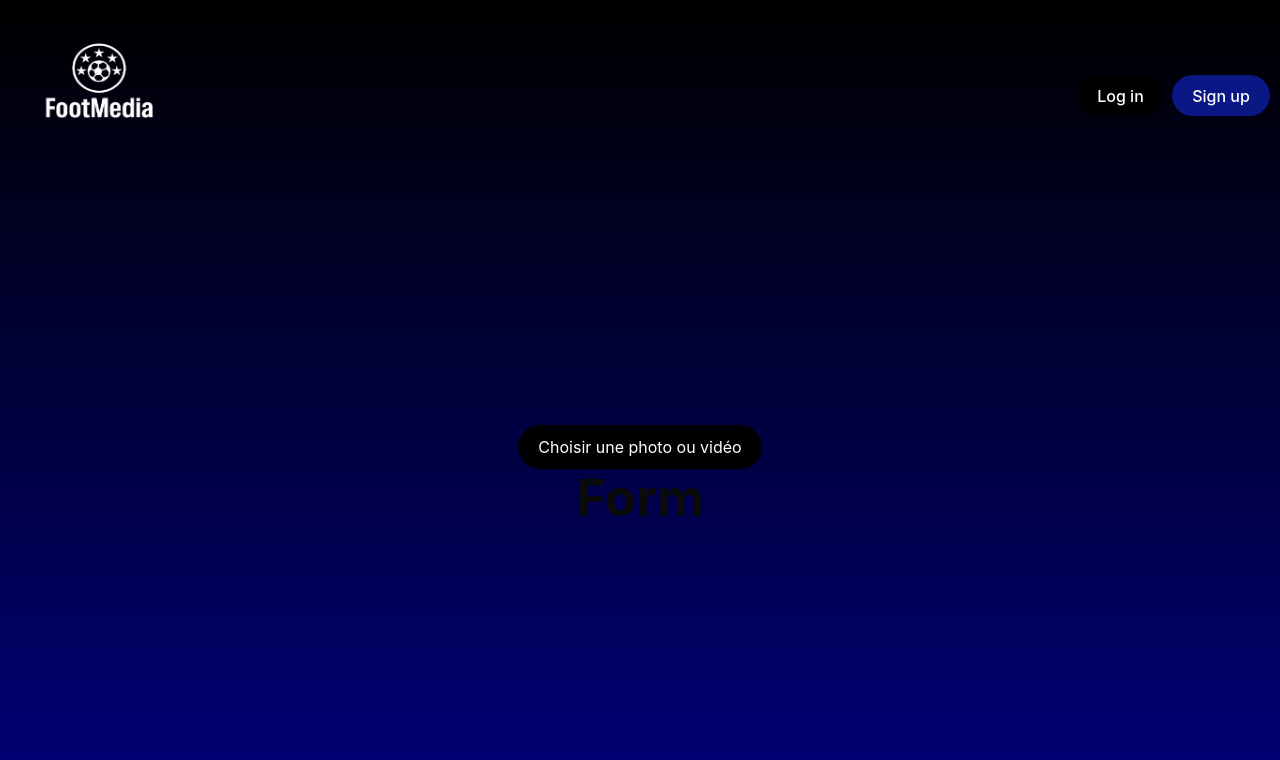
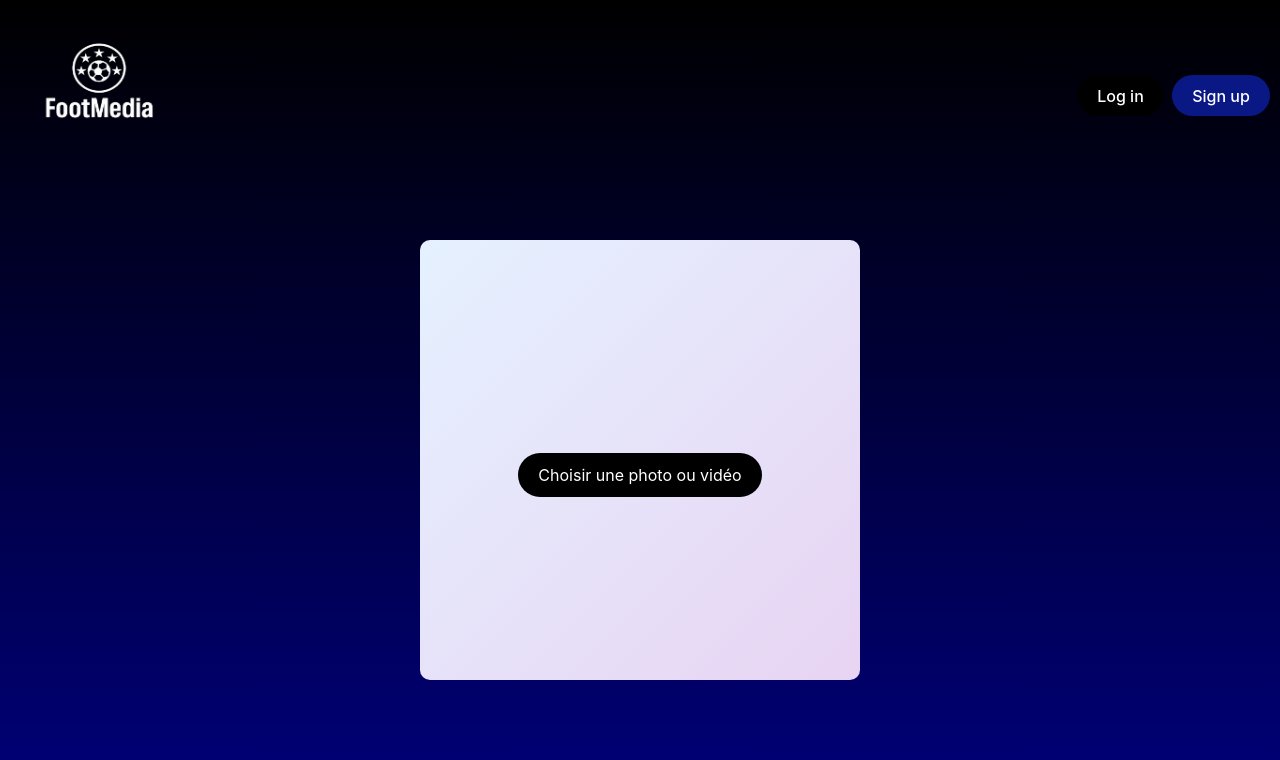
Before and after one commit to umar-sdq/FootMedia, a React (Vite) app in the folder frontend/: page /add in a window 1280 px wide. Shown: the top 760 px of the page. Built offline with nearby package versions, Linux system fonts and the light colour scheme.

Commit message:
Avancement: Post form

```diff
--- a/frontend/src/Components/Feed/Feed.jsx
+++ b/frontend/src/Components/Feed/Feed.jsx
@@ -1,7 +1,6 @@
 import { useState } from "react";
 import { useEffect } from "react";
 import "./Feed.css";
-import UploadImage from "../UploadImage/UploadImage";
 
 const Feed = () => {
   const [loaded, setLoaded] = useState(false);
--- a/frontend/src/Components/Header/Header.jsx
+++ b/frontend/src/Components/Header/Header.jsx
@@ -4,10 +4,14 @@ import logoFoot from "../../assets/FootMedia.png";
 import { NavLink } from "react-router-dom";
 import { FaPlus, FaUser, FaBell } from "react-icons/fa";
 import "./Header.css";
-
+import { useState } from "react";
+import PostForm from "../PostForm/PostForm.jsx";
 const Header = () => {
   const auth = useContext(AuthContext);
-
+  const [afficherPostForm, setAfficherPostForm] = useState(false);
+  const handlePostForm = () => {
+    setAfficherPostForm(true);
+  };
   return (
     <div className={`header ${auth.isLoggedIn ? "connection-faite" : ""}`}>
       <NavLink to="/">
@@ -30,8 +34,8 @@ const Header = () => {
 
         {auth.isLoggedIn && (
           <div className="nav-icons">
-            <NavLink to="/add" title="Créer un post">
-              <FaPlus className="icon" />
+            <NavLink to="/add">
+            <FaPlus className="icon" />
             </NavLink>
             <NavLink to="/profile" title="Profil">
               <FaUser className="icon" />
@@ -41,9 +45,23 @@ const Header = () => {
             </NavLink>
             <button className="btn-logout logout" onClick={auth.logout}>Log out</button>
           </div>
+
         )}
+
       </div>
+      {/* pour afficher le form en forme de modal mais pas bsn encore
+  { afficherPostForm&& (
+        <div className="post-overlay">
+          <PostForm
+            onConfirm={() => setAfficherModal(false)}
+            onCancel={() => setAfficherModal(false)}
+          />
+        </div>
+      )}
+*/}
+
     </div>
+
   );
 };
 
--- a/frontend/src/Components/PostForm/PostForm.css
+++ b/frontend/src/Components/PostForm/PostForm.css
@@ -0,0 +1,118 @@
+.post-container {
+    display: flex;
+    justify-content: center;
+    align-items: flex-start;
+    gap: 30px;
+  }
+
+.post-form {
+    display: flex;
+    flex-direction: column;
+    align-items: center;
+    justify-content: center;
+    width: 400px;
+    height: 400px;
+    border-radius: 10px;
+    overflow: hidden;
+    position: relative;
+    padding: 20px;
+    background: linear-gradient(to bottom right, #e5f1ff, #e8d4f3);
+    text-align: center;
+    animation: fadeSlideIn 0.6s ease forwards;
+  }
+
+  .upload-file {
+    padding: 10px 20px;
+    cursor: pointer;
+    background-color: black;
+    color: white;
+    font-size: 16px;
+    border-radius: 30px;
+    margin-top: 30px;
+  }
+
+  .upload-file input[type="file"] {
+    display: none;
+  }
+
+  .image-prev {
+    display: block;
+    margin-top: 20px;
+    width: 100%;
+    aspect-ratio: 4 / 3;
+    object-fit: cover;
+    border-radius: 10px;
+  }
+
+  /*.post-overlay {
+    position: fixed;
+    top: 0;
+    left: 0;
+    width: 100vw;
+    height: 100vh;
+    background: rgba(0, 0, 0, 0.6);
+    display: flex;
+    justify-content: center;
+    align-items: center;
+    z-index: 2;
+  }*/
+
+  @keyframes fadeSlideIn {
+    from {
+      opacity: 0;
+      transform: translateY(30px);
+    }
+    to {
+      opacity: 1;
+      transform: translateY(0);
+    }
+  }
+  .action-buttons {
+    display: flex;
+    justify-content: center;
+    gap: 15px;
+    margin-bottom: 10px;
+  }
+
+  .btn-next,
+  .btn-cancel {
+    padding: 10px 20px;
+    font-size: 14px;
+    border-radius: 20px;
+    border: none;
+    cursor: pointer;
+    transition: all 0.2s ease-in-out;
+  }
+
+  .btn-next {
+    background-color: black;
+    color: white;
+  }
+
+  .btn-next:hover {
+    background-color: #222;
+  }
+
+  .btn-cancel {
+    background-color: transparent;
+    color: #000000;
+    border: 1px solid #2a0664;
+  }
+
+  .btn-cancel:hover {
+    background-color: #0a0331;
+    color: white;
+  }
+
+  .info-post {
+    display: flex;
+    gap: 0;
+    font-family:'Trebuchet MS', 'Lucida Sans Unicode', 'Lucida Grande', 'Lucida Sans', Arial, sans-serif;
+    width: 80%;
+    max-width: 1000px;
+    margin: auto;
+    border-radius: 20px;
+    overflow: hidden;
+    box-shadow: 0 8px 20px rgba(0,0,0,0.1);
+    background-color: rgb(255, 255, 255);
+    color: rgb(116, 110, 110);  }
--- a/frontend/src/Components/PostForm/PostForm.jsx
+++ b/frontend/src/Components/PostForm/PostForm.jsx
@@ -1,17 +1,53 @@
-import UploadImage from "../UploadImage/UploadImage";
+import "../PostForm/PostForm.css";
+import { useState, useEffect } from "react";
 
 const PostForm = () => {
-    return (
-        <>
-      <UploadImage></UploadImage>
+  const [file, setFile] = useState(null);
+  const [loaded, setLoaded] = useState(false);
+  const [afficherInfoPost, setAfficherInfoPost] = useState(false);
 
-        <div className="Post-form">
-        <h1>Form</h1>
+  useEffect(() => {
+    setLoaded(true);
+  }, []);
+
+  function getFile(event) {
+    const selectedFile = URL.createObjectURL(event.target.files[0]);
+    setFile(selectedFile);
+  }
+  function resetFile() {
+    setFile(null);
+  }
+  function handleNext() {
+    setAfficherInfoPost(true)
+  }
+
+  return (
+    <div className="post-container">
+      <div className={`post-form ${loaded ? "fade-in" : ""}`}>
+        {!file && (
+          <label className="upload-file">
+            Choisir une photo ou vidéo
+            <input type="file" accept="image/*,video/*" onChange={getFile} />
+          </label>
+        )}
+
+        {file && (
+          <>
+            <img src={file} alt="preview" className="image-prev" />
+            <div className="action-buttons">
+              <button className="btn-next" onClick={handleNext}>Suivant</button>
+              <button className="btn-cancel" onClick={resetFile}>Annuler</button>
+            </div>
+          </>
+        )}
+      </div>
+
+      {afficherInfoPost && (
+        <div className="info-post">
+          <p>test</p>
         </div>
-
-        </>
-
-    );
-}
-
+      )}
+    </div>
+  );
+};
 export default PostForm;
--- a/frontend/src/Components/UploadImage/UploadImage.css
+++ /dev/null
@@ -1,14 +0,0 @@
-.upload-file {
-    display: inline-block;
-    padding: 10px 20px;
-    cursor: pointer;
-    background-color: black;
-    color: white;
-    font-size: 16px;
-    border-radius: 30px;
-    margin-top: 30px;
-  }
-
-  .upload-file input[type="file"] {
-    display: none;
-  }
--- a/frontend/src/Components/UploadImage/UploadImage.jsx
+++ /dev/null
@@ -1,24 +0,0 @@
-import { useState } from "react";
-import "./UploadImage.css";
-
-function UploadImage() {
-  const [file, setFile] = useState(null);
-
-  function getFile(event) {
-    const selectedFile = URL.createObjectURL(event.target.files[0]);
-    setFile(selectedFile);
-  }
-
-  return (
-    <div>
-      <label className="upload-file">
-        Choisir une photo ou vidéo
-        <input type="file" accept="image/*,video/*" onChange={getFile} />
-      </label>
-
-      {file && <img src={file} alt="preview" />}
-    </div>
-  );
-}
-
-export default UploadImage;
```
Also changed, not shown: 1 other file (tests, documents, lock files or other folders).
